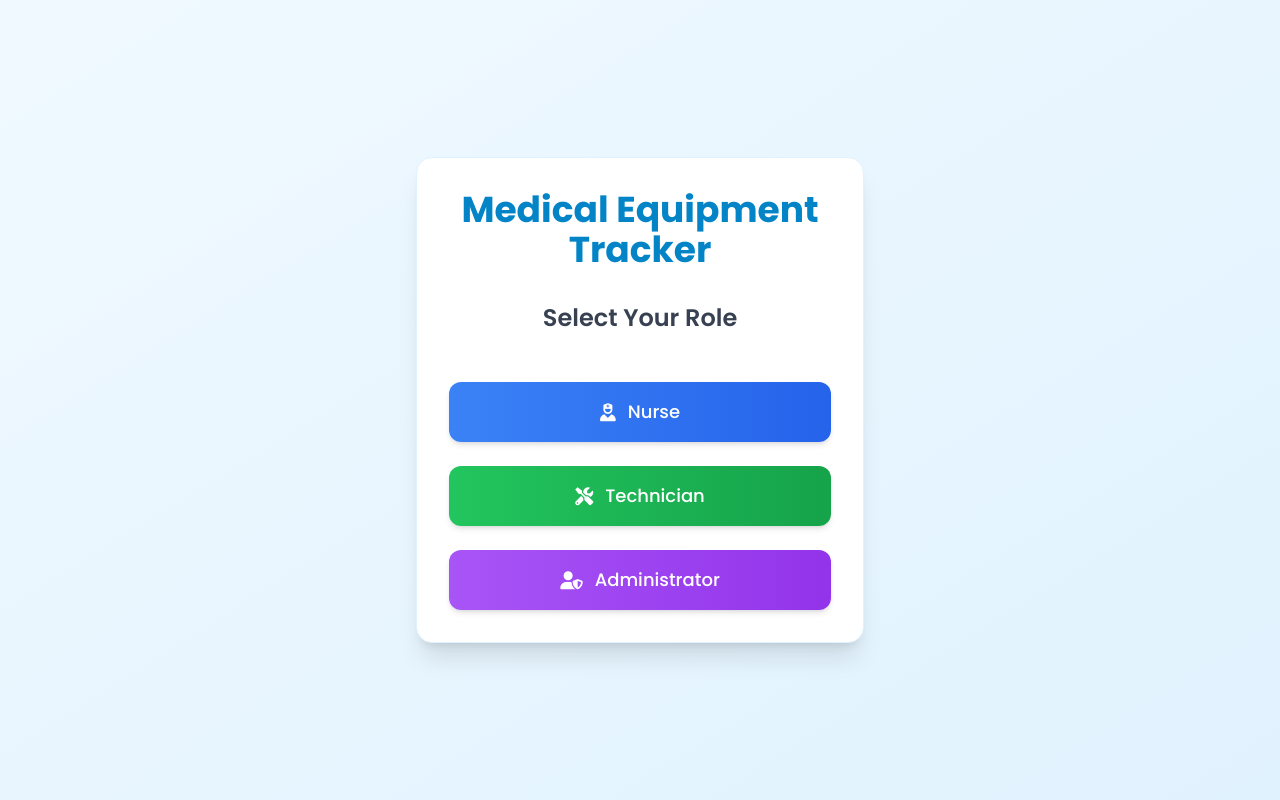
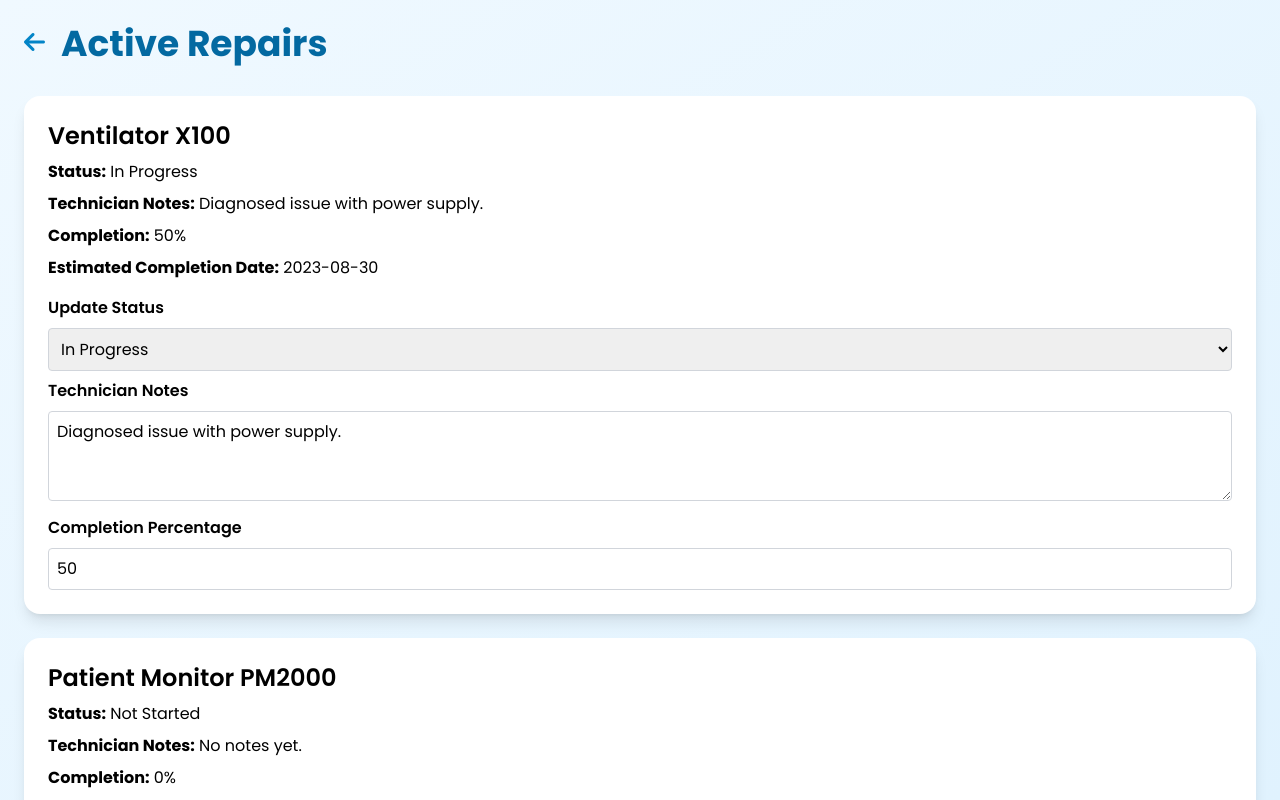
Before and after one commit to IANKERBYY/medical-equipment-tracking-system, a React (Create React App) app: page /repair/tracking in a window 1280 px wide. Before the commit this address led to /. Shown: the top 800 px of the page. Built offline with nearby package versions, Linux system fonts and the light colour scheme.

Commit message:
Add src/screens/RepairTrackingScreen.js 1746740370769

```diff
--- a/src/screens/RepairTrackingScreen.js
+++ b/src/screens/RepairTrackingScreen.js
@@ -1,193 +1,110 @@
-import React, { useState, useEffect } from 'react';
-import { View, Text, TouchableOpacity, TextInput, ScrollView } from 'react-native-web';
-import { useNavigate, useLocation } from 'react-router-dom';
-import { equipment } from '../data/mockData';
+import React, { useState } from 'react';
+import { useNavigate } from 'react-router-dom';
 
 const RepairTrackingScreen = () => {
   const navigate = useNavigate();
-  const location = useLocation();
-  const [currentUser, setCurrentUser] = useState(null);
-  const [repairs, setRepairs] = useState([]);
-  const [selectedRepair, setSelectedRepair] = useState(null);
-  const [updateNote, setUpdateNote] = useState('');
-  const [estimatedTime, setEstimatedTime] = useState('');
 
-  useEffect(() => {
-    const user = JSON.parse(localStorage.getItem('currentUser'));
-    if (!user || user.role !== 'technician') {
-      navigate('/');
-      return;
-    }
-    setCurrentUser(user);
+  // Sample active repairs data
+  const [repairs, setRepairs] = useState([
+    {
+      id: 'R001',
+      equipmentName: 'Ventilator X100',
+      status: 'In Progress',
+      technicianNotes: 'Diagnosed issue with power supply.',
+      completion: 50,
+      estimatedCompletionDate: '2023-08-30',
+    },
+    {
+      id: 'R002',
+      equipmentName: 'Patient Monitor PM2000',
+      status: 'Not Started',
+      technicianNotes: '',
+      completion: 0,
+      estimatedCompletionDate: '2023-09-05',
+    },
+  ]);
 
-    // Filter equipment that needs repair
-    const activeRepairs = equipment.filter(eq =>
-      eq.status === 'Under Repair' ||
-      eq.condition === 'Needs Repair'
-    ).map(eq => ({
-      ...eq,
-      assignedTo: 'John Smith', // Hardcoded for demo
-      reportDate: '2023-09-15',
-      priority: eq.id === 'EQ002' ? 'high' : 'medium'
-    }));
-
-    setRepairs(activeRepairs);
-
-    // If coming from equipment details, select that equipment
-    if (location.state?.equipmentId) {
-      const found = activeRepairs.find(eq => eq.id === location.state.equipmentId);
-      if (found) setSelectedRepair(found);
-    }
-  }, [navigate, location]);
-
-  const handleStatusUpdate = () => {
-    if (!selectedRepair || !updateNote) return;
-
-    // In a real app, this would make an API call
-    // For demo, we'll just show a success message and redirect
-    alert('Status updated successfully!');
-    navigate('/home');
-  };
-
-  const getPriorityBadge = (priority) => {
-    const colors = {
-      low: 'bg-green-100 text-green-800',
-      medium: 'bg-yellow-100 text-yellow-800',
-      high: 'bg-red-100 text-red-800'
-    };
-    return (
-      <View className={`px-3 py-1 rounded-full ${colors[priority]}`}>
-        <Text className="capitalize font-semibold">{priority}</Text>
-      </View>
+  const updateRepair = (id, updates) => {
+    setRepairs((prevRepairs) =>
+      prevRepairs.map((repair) =>
+        repair.id === id ? { ...repair, ...updates } : repair
+      )
     );
   };
 
   return (
-    <ScrollView className="min-h-screen bg-gray-100">
-      {/* Header */}
-      <View className="bg-white shadow-md p-4">
-        <View className="flex flex-row items-center mb-4">
-          <TouchableOpacity onPress={() => navigate('/home')} className="mr-4">
-            <i className="fas fa-arrow-left text-2xl text-gray-600"></i>
-          </TouchableOpacity>
-          <Text className="text-2xl font-bold">Repair Tracking</Text>
-        </View>
-      </View>
+    <div className="min-h-screen bg-gradient-to-br from-primary-50 to-primary-100 p-6">
+      <header className="mb-8 flex items-center">
+        <button
+          onClick={() => navigate('/home')}
+          className="mr-4 text-primary-600 hover:text-primary-700 transition-colors duration-200"
+        >
+          <i className="fas fa-arrow-left text-2xl"></i>
+        </button>
+        <h1 className="text-4xl font-bold text-primary-700">Active Repairs</h1>
+      </header>
 
-      <View className="p-4">
-        {/* Active Repairs List */}
-        {!selectedRepair && (
-          <View className="bg-white rounded-lg shadow p-4">
-            <Text className="text-xl font-bold mb-4">Active Repairs</Text>
-            <View className="space-y-4">
-              {repairs.map((repair) => (
-                <TouchableOpacity
-                  key={repair.id}
-                  className="border border-gray-200 rounded-lg p-4"
-                  onPress={() => setSelectedRepair(repair)}
-                >
-                  <View className="flex flex-row justify-between items-start mb-2">
-                    <View>
-                      <Text className="font-semibold text-lg">{repair.name}</Text>
-                      <Text className="text-gray-600">ID: {repair.id}</Text>
-                    </View>
-                    {getPriorityBadge(repair.priority)}
-                  </View>
-                  <View className="space-y-2">
-                    <Text className="text-gray-600">Location: {repair.location}</Text>
-                    <Text className="text-gray-600">Reported: {repair.reportDate}</Text>
-                    <Text className="text-gray-600">Assigned to: {repair.assignedTo}</Text>
-                  </View>
-                </TouchableOpacity>
-              ))}
-            </View>
-          </View>
-        )}
+      <section className="space-y-6">
+        {repairs.map((repair) => (
+          <div
+            key={repair.id}
+            className="bg-white rounded-2xl shadow-lg p-6"
+          >
+            <h2 className="text-2xl font-semibold mb-2">{repair.equipmentName}</h2>
+            <p className="mb-2">
+              <strong>Status:</strong> {repair.status}
+            </p>
+            <p className="mb-2">
+              <strong>Technician Notes:</strong> {repair.technicianNotes || 'No notes yet.'}
+            </p>
+            <p className="mb-2">
+              <strong>Completion:</strong> {repair.completion}%
+            </p>
+            <p className="mb-4">
+              <strong>Estimated Completion Date:</strong> {repair.estimatedCompletionDate}
+            </p>
 
-        {/* Repair Details and Update Form */}
-        {selectedRepair && (
-          <View className="space-y-4">
-            {/* Equipment Details */}
-            <View className="bg-white rounded-lg shadow p-4">
-              <View className="flex flex-row justify-between items-start mb-4">
-                <TouchableOpacity
-                  onPress={() => setSelectedRepair(null)}
-                  className="text-blue-500"
-                >
-                  <Text><i className="fas fa-arrow-left mr-2"></i>Back to list</Text>
-                </TouchableOpacity>
-                {getPriorityBadge(selectedRepair.priority)}
-              </View>
+            {/* Update form */}
+            <div className="space-y-2">
+              <label className="block font-semibold">Update Status</label>
+              <select
+                className="border border-gray-300 rounded p-2 w-full"
+                value={repair.status}
+                onChange={(e) =>
+                  updateRepair(repair.id, { status: e.target.value })
+                }
+              >
+                <option>Not Started</option>
+                <option>In Progress</option>
+                <option>Completed</option>
+              </select>
 
-              <Text className="text-xl font-bold mb-2">{selectedRepair.name}</Text>
-              <View className="space-y-2">
-                <Text className="text-gray-600">ID: {selectedRepair.id}</Text>
-                <Text className="text-gray-600">Location: {selectedRepair.location}</Text>
-                <Text className="text-gray-600">Reported: {selectedRepair.reportDate}</Text>
-                <Text className="text-gray-600">Assigned to: {selectedRepair.assignedTo}</Text>
-              </View>
-            </View>
+              <label className="block font-semibold">Technician Notes</label>
+              <textarea
+                className="border border-gray-300 rounded p-2 w-full"
+                rows="3"
+                value={repair.technicianNotes}
+                onChange={(e) =>
+                  updateRepair(repair.id, { technicianNotes: e.target.value })
+                }
+              ></textarea>
 
-            {/* Update Form */}
-            <View className="bg-white rounded-lg shadow p-4">
-              <Text className="text-lg font-semibold mb-4">Update Repair Status</Text>
-
-              <View className="space-y-4">
-                <View>
-                  <Text className="font-semibold mb-2">Status Update</Text>
-                  <TextInput
-                    multiline
-                    numberOfLines={4}
-                    className="border-2 border-gray-200 rounded-lg p-3"
-                    placeholder="Enter repair notes and current status..."
-                    value={updateNote}
-                    onChange={(e) => setUpdateNote(e.target.value)}
-                  />
-                </View>
-
-                <View>
-                  <Text className="font-semibold mb-2">Estimated Completion Time</Text>
-                  <TextInput
-                    className="border-2 border-gray-200 rounded-lg p-3"
-                    placeholder="e.g., 2 hours, 1 day..."
-                    value={estimatedTime}
-                    onChange={(e) => setEstimatedTime(e.target.value)}
-                  />
-                </View>
-
-                <TouchableOpacity
-                  className={`p-4 rounded-lg ${
-                    updateNote ? 'bg-blue-500' : 'bg-gray-300'
-                  }`}
-                  onPress={handleStatusUpdate}
-                  disabled={!updateNote}
-                >
-                  <Text className="text-white text-center font-semibold">
-                    Update Status
-                  </Text>
-                </TouchableOpacity>
-              </View>
-            </View>
-
-            {/* Repair History */}
-            <View className="bg-white rounded-lg shadow p-4">
-              <Text className="text-lg font-semibold mb-4">Repair History</Text>
-              <View className="space-y-4">
-                {selectedRepair.history.map((event, index) => (
-                  <View key={index} className="border-l-4 border-blue-500 pl-4 py-2">
-                    <Text className="font-semibold">{event.type}</Text>
-                    <Text className="text-gray-600">{event.description}</Text>
-                    <Text className="text-sm text-gray-500">
-                      {event.date} - By {event.technician || event.reportedBy}
-                    </Text>
-                  </View>
-                ))}
-              </View>
-            </View>
-          </View>
-        )}
-      </View>
-    </ScrollView>
+              <label className="block font-semibold">Completion Percentage</label>
+              <input
+                type="number"
+                min="0"
+                max="100"
+                className="border border-gray-300 rounded p-2 w-full"
+                value={repair.completion}
+                onChange={(e) =>
+                  updateRepair(repair.id, { completion: Number(e.target.value) })
+                }
+              />
+            </div>
+          </div>
+        ))}
+      </section>
+    </div>
   );
 };
 
```
